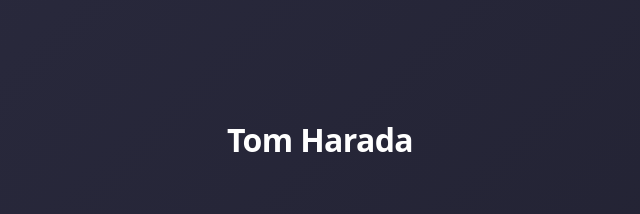
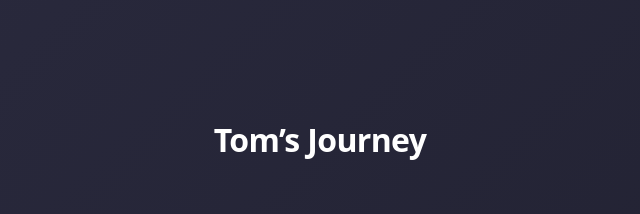
Before and after one commit to p10q/tom-journey, a React (Vite) app: page / in a window 1280 px wide. Shown: the top 214 px of the page, without its empty margins (320-960 px from the left). Built offline with nearby package versions, Linux system fonts and the light colour scheme.

Commit message:
feat: update scene titles and credit descriptions
- Change intro title from 'Tom Harada' to 'Tom's Journey'
- Update credits title from 'Credits & Tools' to 'Tools & Learnings'
- Combine GSAP credit with Motion library reference

```diff
--- a/src/App.tsx
+++ b/src/App.tsx
@@ -36,7 +36,7 @@ function App() {
   const scenes: Scene[] = [
     {
       id: 'intro',
-      title: 'Tom Harada',
+      title: 'Tom\’s Journey',
       content: (
         <div className="scene-content intro">
           <div className="scroll-indicator" onClick={() => setCurrentScene(1)}>
@@ -295,7 +295,7 @@ function App() {
     },
     {
       id: 'credits',
-      title: 'Credits & Tools',
+      title: 'Tools & Learnings',
       content: (
         <div className="scene-content credits">
           <div className="credits-grid">
@@ -361,8 +361,8 @@ function App() {
                 <div className="credit-item" onClick={() => window.open('https://motion.dev/', '_blank')}>
                   <span className="credit-icon">🎭</span>
                   <div>
-                    <strong>GSAP</strong>
-                    <p>Motion library</p>
+                    <strong>GSAP + Motion</strong>
+                    <p>Motion libraries</p>
                   </div>
                 </div>
                 <div className="credit-item" onClick={() => window.open('https://www.warp.dev', '_blank')}>
```
